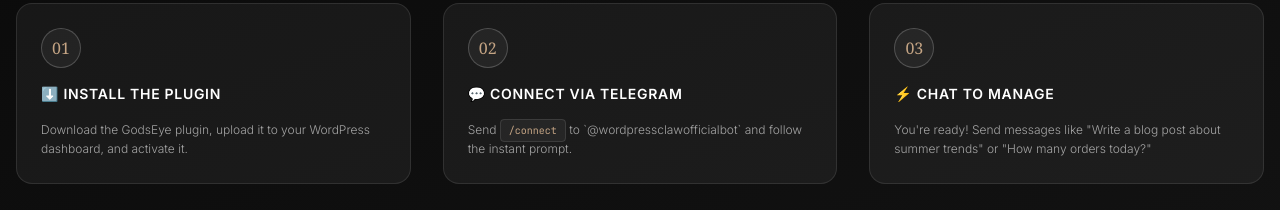
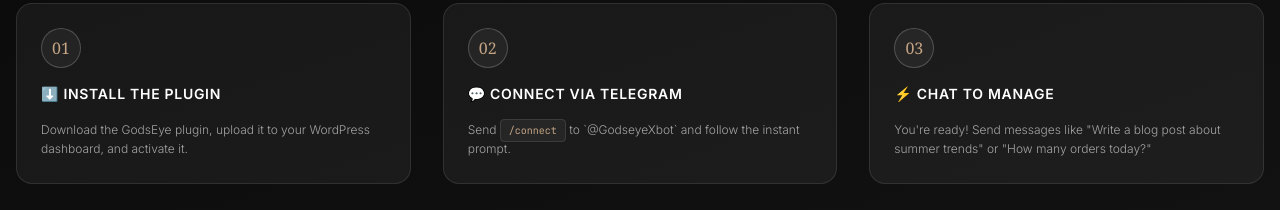
Before and after one commit to digitalhustlerx/GodseyeHQ, a React (Vite) app: page / in a window 1280 px wide. Shown: the part 900-1110 px from the top of the page. Built offline with nearby package versions, Linux system fonts and the light colour scheme.

Commit message:
Update Telegram bot to @GodseyeXbot

```diff
--- a/src/App.tsx
+++ b/src/App.tsx
@@ -240,7 +240,7 @@
               Buy Credits
             </button>
             <a
-              href="https://t.me/wordpressclawofficialbot?start=connect"
+              href="https://t.me/GodseyeXbot?start=connect"
               target="_blank"
               rel="noreferrer"
               className="text-[10px] uppercase tracking-widest font-bold bg-[#F2F2F2] hover:bg-white text-[#0A0A0A] px-6 py-3 rounded-full flex items-center gap-1.5 transition-all active:scale-95 shadow-md"
@@ -311,7 +311,7 @@
                 Buy Credits
               </button>
               <a
-                href="https://t.me/wordpressclawofficialbot?start=connect"
+                href="https://t.me/GodseyeXbot?start=connect"
                 target="_blank"
                 rel="noreferrer"
                 className="flex-1 text-center text-xs font-semibold bg-indigo-600 text-white py-2.5 rounded-lg"
@@ -548,7 +548,7 @@
 
                 <div className="flex flex-col sm:flex-row items-center justify-center gap-4 pt-4">
                   <a
-                    href="https://t.me/wordpressclawofficialbot?start=connect"
+                    href="https://t.me/GodseyeXbot?start=connect"
                     target="_blank"
                     rel="noreferrer"
                     className="w-full sm:w-auto bg-[#F2F2F2] text-[#0A0A0A] hover:bg-white px-10 py-4 rounded-full font-bold text-xs uppercase tracking-widest transition-all shadow-md text-center cursor-pointer"
@@ -598,7 +598,7 @@
                     </div>
                     <h3 className="text-sm uppercase tracking-wider font-semibold text-white">💬 Connect via Telegram</h3>
                     <p className="text-xs text-white/60 leading-relaxed font-light">
-                      Send <code className="bg-white/5 px-2 py-1 rounded text-[#C4A484] text-[10px] font-mono border border-white/10">/connect</code> to `@wordpressclawofficialbot` and follow the instant prompt.
+                      Send <code className="bg-white/5 px-2 py-1 rounded text-[#C4A484] text-[10px] font-mono border border-white/10">/connect</code> to `@GodseyeXbot` and follow the instant prompt.
                     </p>
                   </div>
 
@@ -751,7 +751,7 @@
                       <div className="pt-6 mt-6 border-t border-white/10">
                         {plan.id === 'free' ? (
                           <a
-                            href="https://t.me/wordpressclawofficialbot?start=connect"
+                            href="https://t.me/GodseyeXbot?start=connect"
                             target="_blank"
                             rel="noreferrer"
                             className="block text-center w-full bg-white/5 hover:bg-white/10 text-white border border-white/10 text-[10px] uppercase tracking-widest font-bold py-3.5 rounded-full transition-all"
@@ -878,7 +878,7 @@
 
                 <div className="pt-3">
                   <a
-                    href="https://t.me/wordpressclawofficialbot?start=connect"
+                    href="https://t.me/GodseyeXbot?start=connect"
                     target="_blank"
                     rel="noreferrer"
                     className="inline-flex items-center gap-2 bg-[#F2F2F2] text-[#0A0A0A] hover:bg-white px-8 py-4 rounded-full font-bold text-xs uppercase tracking-widest shadow-md transition-all active:scale-95"
@@ -1205,7 +1205,7 @@
                   <div className="w-7 h-7 rounded-full bg-white/5 text-[#C4A484] border border-white/20 flex items-center justify-center font-mono shrink-0 mt-0.5">04</div>
                   <div>
                     <h4 className="font-bold text-white uppercase tracking-wide">Search Telegram Bot</h4>
-                    <p className="text-white/60 leading-relaxed font-light mt-1">Open your Telegram client and search for `@wordpressclawofficialbot`. Tap "Start".</p>
+                    <p className="text-white/60 leading-relaxed font-light mt-1">Open your Telegram client and search for `@GodseyeXbot`. Tap "Start".</p>
                   </div>
                 </div>
 
@@ -1303,12 +1303,12 @@
             <div className="space-y-4">
               <h3 className="text-xs font-semibold text-white uppercase tracking-wider font-mono">🚀 Next Steps</h3>
               <p className="text-xs text-white/60 font-light leading-relaxed max-w-sm mx-auto">
-                Open Telegram, send `@wordpressclawofficialbot` the command <code className="bg-white/5 px-2 py-0.5 rounded text-[#C4A484] border border-white/10 font-mono">/credits</code>, and verify your new credit balance!
+                Open Telegram, send `@GodseyeXbot` the command <code className="bg-white/5 px-2 py-0.5 rounded text-[#C4A484] border border-white/10 font-mono">/credits</code>, and verify your new credit balance!
               </p>
 
               <div className="pt-2">
                 <a
-                  href="https://t.me/wordpressclawofficialbot?start=connect"
+                  href="https://t.me/GodseyeXbot?start=connect"
                   target="_blank"
                   rel="noreferrer"
                   className="inline-flex items-center gap-1.5 bg-[#C4A484] hover:bg-[#b59574] text-black font-bold text-xs px-8 py-4 rounded-full shadow-md tracking-widest uppercase transition-all active:scale-95"
@@ -1381,7 +1381,7 @@
             <h4 className="text-[10px] font-semibold text-[#C4A484] tracking-wider uppercase font-mono">Integrations</h4>
             <ul className="space-y-2 text-xs text-white/50 font-light">
               <li>
-                <a href="https://t.me/wordpressclawofficialbot" target="_blank" rel="noreferrer" className="hover:text-[#C4A484] transition-colors">
+                <a href="https://t.me/GodseyeXbot" target="_blank" rel="noreferrer" className="hover:text-[#C4A484] transition-colors">
                   Telegram Bot
                 </a>
               </li>
--- a/src/components/LivePlayground.tsx
+++ b/src/components/LivePlayground.tsx
@@ -179,7 +179,7 @@
           </div>
         </div>
         <div className="text-[10px] text-white/40 font-mono">
-          @wordpressclawofficialbot
+          @GodseyeXbot
         </div>
       </div>
 
```
Also changed, not shown: 1 other file (tests, documents, lock files or other folders).
